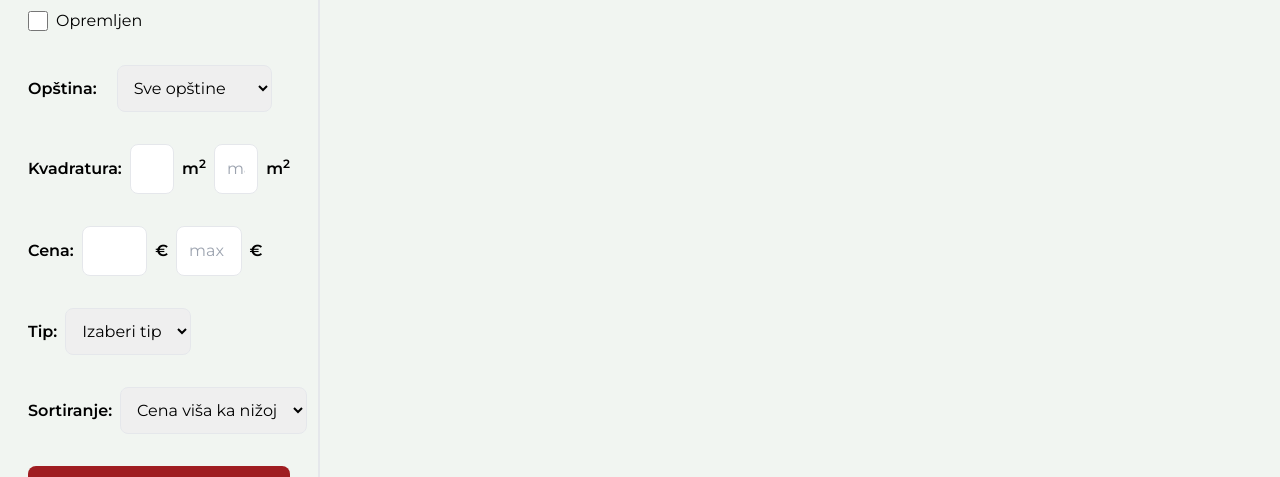
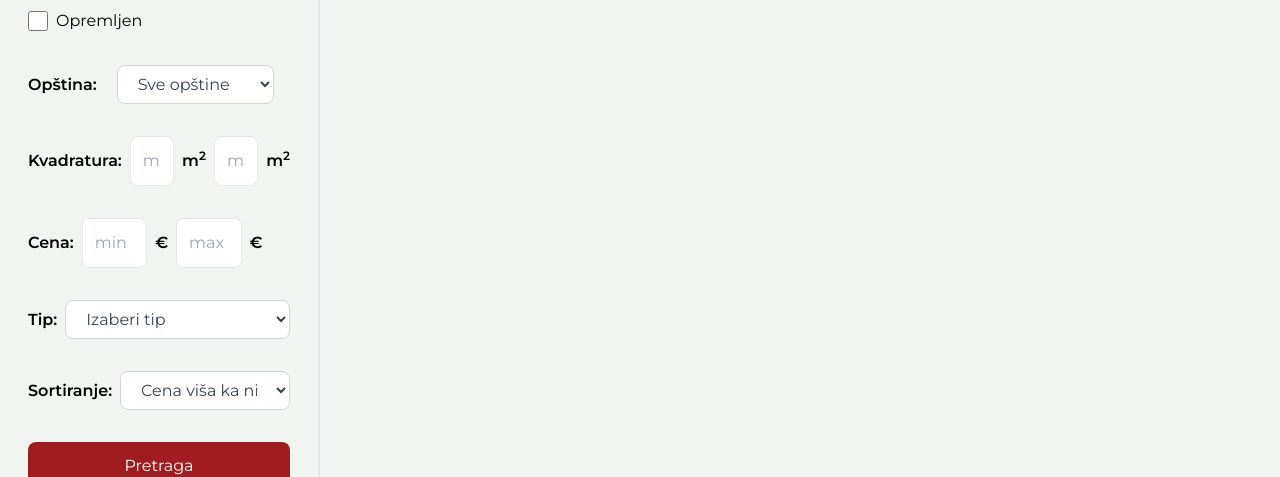
Before and after one commit to pavle-zenith/superstan, a React (Vite) app in the folder mern-estate-main/client/: page /nekretnine in a window 1280 px wide. Shown: the part 325-802 px from the top of the page. Built offline with nearby package versions, Linux system fonts and the light colour scheme; no server answers.

Commit message:
smal fixes

```diff
--- a/mern-estate-main/client/src/index.css
+++ b/mern-estate-main/client/src/index.css
@@ -54,7 +54,7 @@ a {
   border-radius: 0.5rem;
   right: 0;
   margin: 10px;
-  z-index: 999;
+  z-index: 30;
 }
 .widthFix {
   width: 100% !important;
@@ -119,6 +119,8 @@ img {
   object-fit: cover !important;
 
 }
+
+
 @media screen and (max-width: 800px) {
   .btn2 {
     display: block;
@@ -132,4 +134,7 @@ img {
   .listingIMGfix {
     object-fit: contain !important;
   }
+  .rezultati {
+    text-align: center;
+  }
 }
--- a/mern-estate-main/client/src/pages/Home.jsx
+++ b/mern-estate-main/client/src/pages/Home.jsx
@@ -57,6 +57,7 @@ export default function Home() {
       // if(e.target.value === 'Stan' || e.target.value === 'Kuća'){
     setSidebardata({ ...sidebardata, opstina: e.target.value });
     // }
+    console.log(sidebardata);
   }
     // }
 
@@ -139,7 +140,7 @@ export default function Home() {
          <span className="text-gray-700">Tip</span>
          <select
           className="bg-white border border-gray-300 text-gray-700 py-2 px-4 rounded leading-tight focus:outline-none focus:bg-white focus:border-gray-500 w-full"
-          id="opstina"
+          id="tipNekretnine"
           onChange={handleChange}
         >
           <option selected value='all'>Svi Tipovi</option>
--- a/mern-estate-main/client/src/pages/Search.jsx
+++ b/mern-estate-main/client/src/pages/Search.jsx
@@ -12,7 +12,7 @@ export default function Search() {
     sprat:'1',
     spratTotal:'1',
     propertyType:'all',
-    opstina:'',
+    opstina:'all',
     kvadratura:0,
     regularPrice:0,
     parking: false,
@@ -158,10 +158,19 @@ export default function Search() {
     }
     setListings([...listings, ...data]);
   };
+  const [isFormVisible, setIsFormVisible] = useState(false);
+
+  const toggleFormVisibility = () => setIsFormVisible(!isFormVisible);
   return (
     <div>
     <div className='flex flex-col lg:flex-row'>
-  <div className='p-7 sticky top-15 border-b-2 lg:border-r-2 lg:min-h-screen lg:w-1/4'>
+    <button
+                className="sm:hidden bg-superstan hover:bg-red-500 text-white font-bold py-2 px-4 mx-7 mt-9 rounded"
+                onClick={toggleFormVisibility}
+            >
+                Detaljna Pretraga
+            </button>
+    <div className={`${isFormVisible ? 'block' : 'hidden'} p-7 sticky top-15 border-b-2 lg:border-r-2 lg:min-h-screen lg:w-1/4 sm:block`}>
     <form onSubmit={handleSubmit} className='sticky top-8 flex flex-col gap-8'>
           <div className='flex items-center gap-2'>
             <label className='whitespace-nowrap font-semibold'>
@@ -247,7 +256,7 @@ export default function Search() {
           <label className="flex flex-col md:flex-row pr-4 items-center gap-5 w-full">
         <span className="whitespace-nowrap font-semibold">Opština: </span>
         <select
-          className="border rounded-lg p-3"
+          className="rounded-lg p-3 bg-white border border-gray-300 text-gray-700 py-2 px-4 leading-tight focus:outline-none focus:bg-white focus:border-gray-500 w-full"
           id="opstina"
           onChange={handleChange}
           defaultValue={''}
@@ -285,7 +294,7 @@ export default function Search() {
             <input
               type='number'
               id=''
-              placeholder=''
+              placeholder='min'
               className='border rounded-lg p-3 w-3/12'
 
               onChange={handleChange}
@@ -312,7 +321,7 @@ export default function Search() {
             <input
               type='number'
               id='min_kvadratura'
-              placeholder=''
+              placeholder='min'
               className='border rounded-lg p-3 w-3/12'
               // value={sidebardata.searchTerm}
               // onChange={handleChange}
@@ -338,7 +347,7 @@ export default function Search() {
               onChange={handleChange}
               defaultValue={''}
               id='tipNekretnine'
-              className='border rounded-lg p-3'
+              className='rounded-lg p-3 bg-white border border-gray-300 text-gray-700 py-2 px-4 leading-tight focus:outline-none focus:bg-white focus:border-gray-500 w-full'
             >
               <option selected value='all'>Izaberi tip</option>
               <option value='Stan'>Stan</option>
@@ -351,12 +360,14 @@ export default function Search() {
               onChange={handleChange}
               defaultValue={'created_at_desc'}
               id='sort_order'
-              className='border rounded-lg p-3'
+              className='rounded-lg p-3 bg-white border border-gray-300 text-gray-700 py-2 px-4 leading-tight focus:outline-none focus:bg-white focus:border-gray-500 w-full'
             >
               <option value='regularPrice_desc'>Cena viša ka nižoj</option>
               <option value='regularPrice_asc'>Cena niža ka višoj</option>
               <option value='createdAt_desc'>Najnoviji</option>
               <option value='createdAt_asc'>Najstariji</option>
+              <option value='kvadratura_asc'>Kvadratura niža ka višoj</option>
+              <option value='kvadratura_desc'>Kvadratura viša ka nižoj</option>
             </select>
           </div>
           <button className='bg-superstan text-white p-3 rounded-lg hover:opacity-95'>
@@ -365,7 +376,7 @@ export default function Search() {
           </form>
           </div>
   <div className='flex-1 lg:w-3/4'>
-    <h1 className='text-3xl font-semibold border-b p-3 text-slate-700 mt-5 lg:mt-0'>
+    <h1 className='text-3xl rezultati font-semibold border-b p-3 text-slate-700 mt-5 lg:mt-0'>
       Rezultati pretrage:
     </h1>
     <div className='p-7 grid karte grid-cols-1 md:grid-cols-2 lg:grid-cols-3 lg:gap-2 gap-4'>
--- a/mern-estate-main/client/src/pages/UpdateListing.jsx
+++ b/mern-estate-main/client/src/pages/UpdateListing.jsx
@@ -172,7 +172,7 @@ export default function CreateListing() {
   return (
     <main className='p-3 max-w-4xl mx-auto'>
       <h1 className='text-3xl font-semibold text-center my-7'>
-        Update a Listing
+        Izmeni Nekretninu
       </h1>
       <form onSubmit={handleSubmit} className='flex flex-col sm:flex-row gap-4'>
         <div className='flex flex-col gap-4 flex-1'>
@@ -346,7 +346,7 @@ export default function CreateListing() {
               onClick={handleImageSubmit}
               className='p-3 text-green-700 border border-green-700 rounded uppercase hover:shadow-lg disabled:opacity-80'
             >
-              {uploading ? 'Učitavanje...' : 'Učitano'}
+              {uploading ? 'Učitavanje...' : 'Učitaj Slike'}
             </button>
           </div>
           <p className='text-red-700 text-sm'>
@@ -368,7 +368,7 @@ export default function CreateListing() {
                   onClick={() => handleRemoveImage(index)}
                   className='p-3 text-red-700 rounded-lg uppercase hover:opacity-75'
                 >
-                  Delete
+                  Izbriši
                 </button>
               </div>
             ))}
@@ -376,7 +376,7 @@ export default function CreateListing() {
             disabled={loading || uploading}
             className='p-3 bg-slate-700 text-white rounded-lg uppercase hover:opacity-95 disabled:opacity-80'
           >
-            {loading ? 'Učitavanje...' : 'Učitano'}
+            {loading ? 'Učitavanje...' : 'Izmeni Nekretninu'}
           </button>
           {error && <p className='text-red-700 text-sm'>{error}</p>}
         </div>
```
Also changed, not shown: 1 other file (tests, documents, lock files or other folders).
